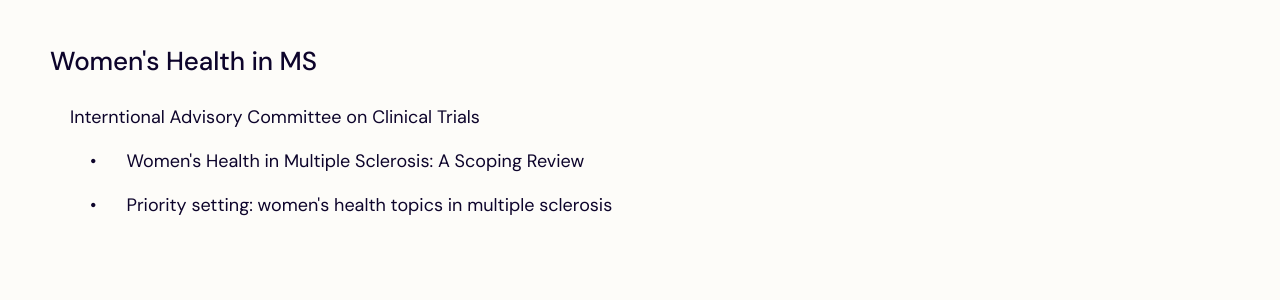
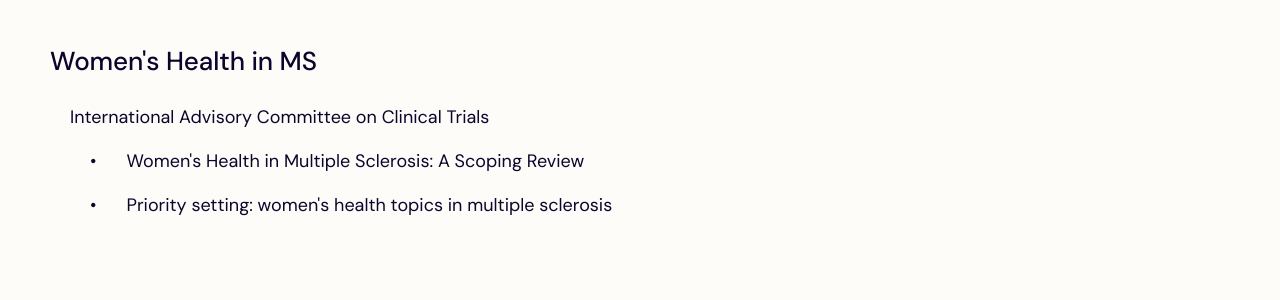
Before and after one commit to narender-sara/neuring, a Jekyll site: the page built from pages/groupcollexp.md, in a window 1280 px wide. Shown: the part 159-459 px from the top of the page. Built offline with Jekyll 4.4.1, drawn with Linux system fonts in a browser that asks for light colours.

Commit message:
Updated spelling for a sub-title

```diff
--- a/_data/groupcollexp.yml
+++ b/_data/groupcollexp.yml
@@ -2,7 +2,7 @@
 #   link:  link of the publication
 
 - title: "Women's Health in MS"
-  subtitle: "Interntional Advisory Committee on Clinical Trials"
+  subtitle: "International Advisory Committee on Clinical Trials"
   subtlink: "https://ectrims.eu/ms-clinical-trials-committee/publications/#"
   linktitle1: "Women's Health in Multiple Sclerosis: A Scoping Review"
   link1:  "https://pubmed.ncbi.nlm.nih.gov/35173669/"
```
